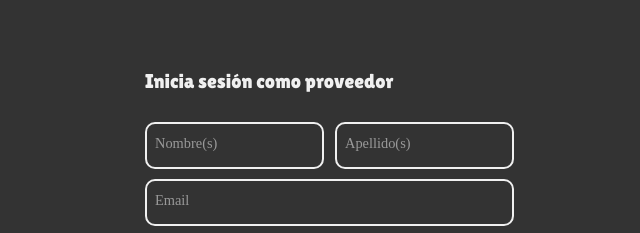
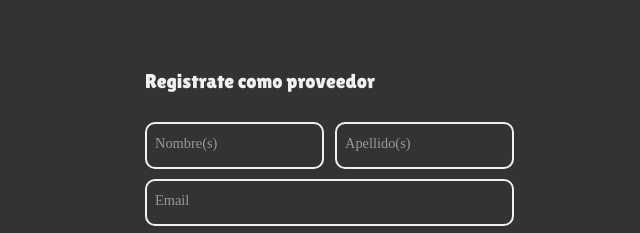
Before and after one commit to Sidas200/EventMate-Integradora, a plain HTML site: page arturo.html in a window 1280 px wide. Shown: the part 533-766 px from the top of the page, 320-960 px from the left. Drawn offline with Linux system fonts and the light colour scheme.

Commit message:
Finalizado

```diff
--- a/arturo.html
+++ b/arturo.html
@@ -17,7 +17,7 @@
         <div class="forms2">
         <form class="form">
             <p class="titulo">Registro de Proveedor</p>
-            <p class="mensaje">Inicia sesión como proveedor</p>
+            <p class="mensaje">Registrate como proveedor</p>
             <div class="flex">
             <label>
                 <input class="texto" type="text" placeholder=""  required="">
```
